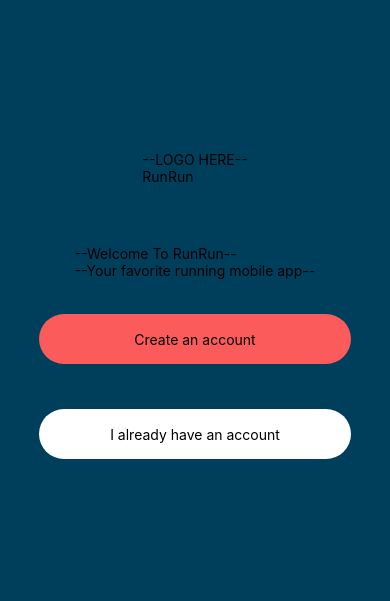
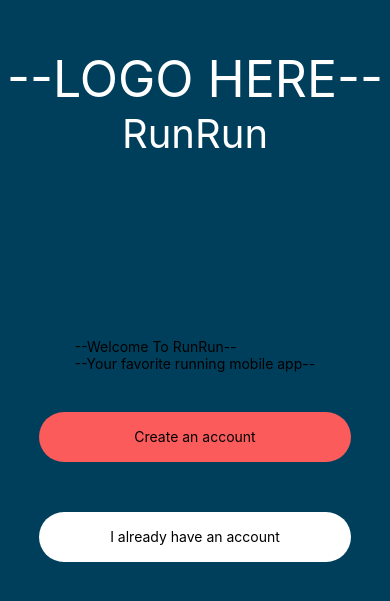
Before and after one commit to AmineAouragh/RunRun-Mobile-App, a React Native app: screen / in a window 390 px wide. Shown: the part 117-718 px from the top of the page. Built offline with nearby package versions, Linux system fonts and the light colour scheme.

Commit message:
Update FirstScreen.js

```diff
--- a/Components/FirstScreen.js
+++ b/Components/FirstScreen.js
@@ -6,8 +6,8 @@ export default class FirstScreen extends Component {
         return (
             <View style={styles.main_container}>
               <View style={styles.brand_container}>
-                <Text>--LOGO HERE--</Text>
-                <Text>RunRun</Text>
+                <Text style={{ fontSize: 50, color: 'white' }}>--LOGO HERE--</Text>
+                <Text style={{ fontSize: 40, color: 'white' }}>RunRun</Text>
               </View>
               <View>
                 <Text>--Welcome To RunRun--</Text>
@@ -34,8 +34,10 @@ const styles = StyleSheet.create({
     brand_container: {
         fontWeight: 'bold',
         fontSize: 50,
-        marginBottom: 60,
-        color: '#fb5b5a'
+        marginBottom: 180,
+        color: '#fb5b5a',
+        justifyContent: 'center',
+        alignItems: 'center'
     },
     option_btn: {
         width: '80%',
@@ -43,6 +45,6 @@ const styles = StyleSheet.create({
         height: 50,
         alignItems: 'center',
         justifyContent: 'center',
-        marginTop: 35
+        marginTop: 40
     }
 })
```
